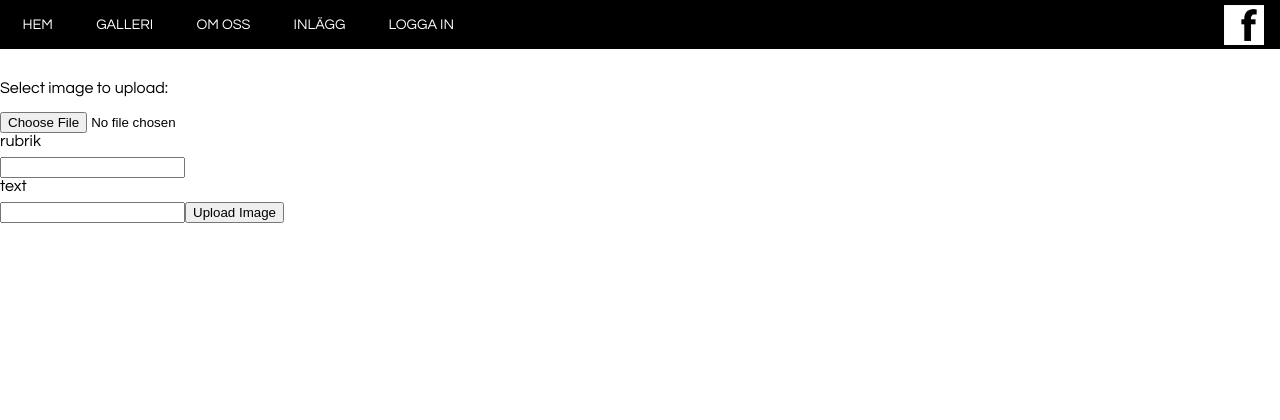
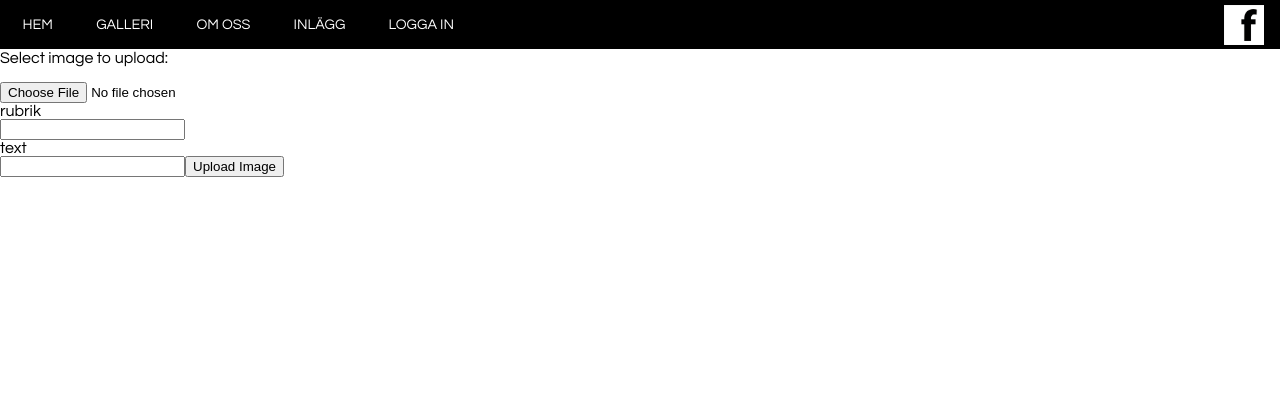
Before and after one commit to joniz/Projekt, a PHP site: page /inlagg.php in a window 1280 px wide. Shown: the top 420 px of the page. Run offline with PHP 8.4, Linux system fonts and the light colour scheme; some libraries are stand-ins or nearby versions.

Commit message:
Gött med götta

```diff
--- a/gymarbete/default.css
+++ b/gymarbete/default.css
@@ -39,129 +39,22 @@
 		color: #000000;
 	}
 
-	strong
-	{
-	}
-
-	/*a
-	{
-		color: #000000;
-	}*/
-
-	a:hover
-	{
-
-	}
-
-
 	.container
 	{
 		margin: 0px auto;
 		width: 100%;
 	}
-
-
-/*********************************************************************************/
-/* Form Style                                                                    */
-/*********************************************************************************/
-
-
-
 	form label
     {
     display: block;
-
-				margin-bottom: 0.5em;
     }
-
     form .submit
     {
 	margin-top: 2em;
 	line-height: 1.5em;
 	font-size: 1.3em;
     }
-
-			form input.text,
-			form select,
-			form textarea
-			{
-				position: relative;
-				-webkit-appearance: none;
-				display: block;
-				border: 0;
-				background: #fff;
-				background: rgba(255,255,255,0.75);
-				width: 100%;
-				border-radius: 0.50em;
-				margin: 1em 0em;
-				padding: 1.50em 1em;
-				box-shadow: inset 0 0.1em 0.1em 0 rgba(0,0,0,0.05);
-				border: solid 1px rgba(0,0,0,0.15);
-				-moz-transition: all 0.35s ease-in-out;
-				-webkit-transition: all 0.35s ease-in-out;
-				-o-transition: all 0.35s ease-in-out;
-				-ms-transition: all 0.35s ease-in-out;
-				transition: all 0.35s ease-in-out;
-				font-size: 1em;
-				outline: none;
-			}
-
-				form input.text:hover,
-				form select:hover,
-				form textarea:hover
-				{
-				}
-
-				form input.text:focus,
-				form select:focus,
-				form textarea:focus
-				{
-					box-shadow: 0 0 2px 1px #E0E0E0;
-					background: #fff;
-				}
-
-				form textarea
-				{
-					min-height: 12em;
-				}
-
-				form .formerize-placeholder
-				{
-					color: #555 !important;
-				}
-
-				form ::-webkit-input-placeholder
-				{
-					color: #555 !important;
-				}
-
-				form :-moz-placeholder
-				{
-					color: #555 !important;
-				}
-
-				form ::-moz-placeholder
-				{
-					color: #555 !important;
-				}
-
-				form :-ms-input-placeholder
-				{
-					color: #555 !important;
-				}
-
-				form ::-moz-focus-inner
-				{
-					border: 0;
-				}
-
-
-/*********************************************************************************/
-/* Image Style                                                                   */
-/*********************************************************************************/
-
     .bildomoss{
-
     -webkit-border-radius: 1px; border-radius:20px;
 	/*float: right;*/
 	width: 25%;
@@ -176,59 +69,6 @@
 	margin-bottom: 8.5em;
 
    	}
-
-
-
-	.image
-	{
-		display: inline-block;
-		border: 1px solid rgba(0,0,0,.1);
-	}
-
-	.image img
-	{
-		display: block;
-		width: 100%;
-	}
-
-	.image-full
-	{
-		display: block;
-		width: 100%;
-		margin: 0 0 3em 0;
-	}
-
-	.image-left
-	{
-		float: left;
-		margin: 0 2em 2em 0;
-	}
-
-	.image-centered
-	{
-		display: block;
-		margin: 0 0 2em 0;
-	}
-
-	.image-centered img
-	{
-		margin: 0 auto;
-		width: auto;
-	}
-
-/*********************************************************************************/
-/* List Styles                                                                   */
-/*********************************************************************************/
-
-	ul.style1
-	{
-	}
-
-
-/*********************************************************************************/
-/* Social Icon Styles                                                            */
-/*********************************************************************************/
-
     ul.contact
 	{
 		margin: 0;
@@ -492,36 +332,8 @@
 /* Welcome                                                                       */
 /*********************************************************************************/
 
-	#welcome
-	{
-		overflow: hidden;
-		width: 1200px;
-		padding: 2em 0px 0em 0px;
-		text-align: center;
-	}
 
-	#welcome .content
-	{
-		padding: 0em 8em;
-	}
 
-		#welcome .image
-		{
-			display: block;
-			padding-top: 3em;
-			border: none;
-		}
-
-	#welcome .title h2
-	{
-		color: #FFF;
-	}
-
-	#welcome a,
-	#welcome strong
-	{
-		color: #C6C2C4;
-	}
 
 /*********************************************************************************/
 /* Page                                                                          */
@@ -545,7 +357,7 @@
 
 	#content
 	{
-		padding-top:80px;
+		padding-top: 50px;
 		width: 80%;
 		margin-right: auto;
 		margin-left: auto;
@@ -785,7 +597,7 @@
 
 #div2{
 
-
+        margin-left: 180px;
         border: solid black 5px;
 	    position: fixed;
         display: none;
@@ -817,7 +629,7 @@
 				color: #000000;
 
 			}
-    .loginlabe{
-				color: #FFFFFF;
-
+    .inlagg{
+        margin-left: auto;
+        margin-right: auto;
     }
--- a/gymarbete/index.php
+++ b/gymarbete/index.php
@@ -2,6 +2,6 @@
 include_once("startend.php");
 
 top();
-
+bottom();
 
 ?>
--- a/gymarbete/inlagg.php
+++ b/gymarbete/inlagg.php
@@ -4,7 +4,7 @@ include_once("startend.php");
 top();
 
 
-echo"<form action=\"upload.php\" method=\"post\" enctype=\"multipart/form-data class = \"inlagg\">";
+echo"<form action=\"upload.php\" method=\"post\" enctype=\"multipart/form-data\">";
    echo"<p>Select image to upload:<p>";
     echo"<input type=\"file\" name=\"fileToUpload\" id=\"fileToUpload\">";
 echo"<label for=\"rubrik\" class=\"uploadlabel\">rubrik</label>";
```
Lines whose indentation alone changed are shown as unchanged.
